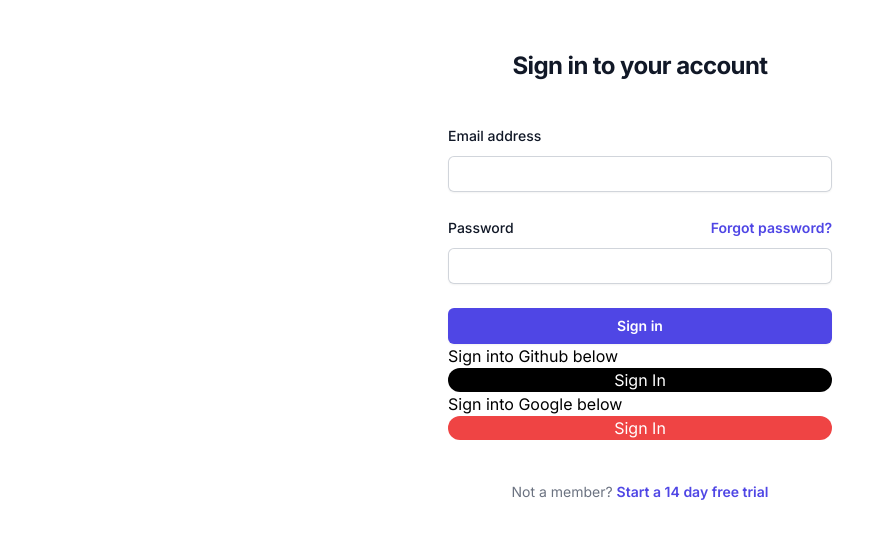
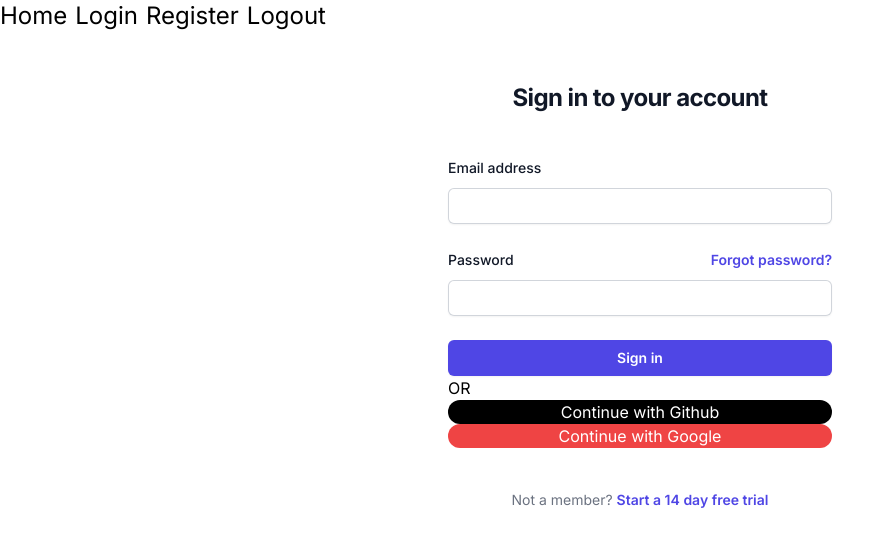
Before and after one commit to rurigrass/next-auth, a Next.js app: page /login in a window 1280 px wide. Shown: the top 546 px of the page, without its empty margins (0-893 px from the left). Built offline with nearby package versions, Linux system fonts and the light colour scheme.

Commit message:
added a menu

```diff
--- a/app/(site)/login/page.tsx
+++ b/app/(site)/login/page.tsx
@@ -101,19 +101,19 @@ const Login = () => {
             </div>
           </form>
 
-          <h1>Sign into Github below</h1>
+          <h1>OR</h1>
           <button
             className="bg-black text-white w-full rounded-full"
             onClick={() => signIn("github")}
           >
-            Sign In
+            Continue with Github
           </button>
-          <h1>Sign into Google below</h1>
+          <br/>
           <button
             className="bg-red-500 text-white w-full rounded-full"
             onClick={() => signIn("google")}
           >
-            Sign In
+            Continue with Google
           </button>
 
           <p className="mt-10 text-center text-sm text-gray-500">
--- a/app/api/auth/[...nextauth]/route.ts
+++ b/app/api/auth/[...nextauth]/route.ts
@@ -31,7 +31,7 @@ export const authOptions: AuthOptions = {
       },
       async authorize(credentials) {
         //check if email and password are there:
-        if (!credentials?.email || !credentials.password) {
+        if (!credentials?.email || !credentials?.password) {
           throw new Error("Please enter email and password");
         }
 
@@ -43,8 +43,6 @@ export const authOptions: AuthOptions = {
         //if no user is found
         if (!user || !user?.hashedPassword) {
           throw new Error("No user found");
-          console.log('error is here');
-
         }
 
         //check to see if password matches
--- a/app/layout.tsx
+++ b/app/layout.tsx
@@ -2,6 +2,7 @@ import { Inter } from "next/font/google";
 import "./globals.css";
 import Provider from "./context/AuthContext";
 import ToasterContext from "./context/ToasterContext";
+import Link from "next/link";
 
 const inter = Inter({ subsets: ["latin"] });
 
@@ -19,7 +20,22 @@ export default function RootLayout({
     <html lang="en">
       <body className={inter.className}>
         <Provider>
-          <ToasterContext /> {children}
+          <ToasterContext />
+          <div className="flex space-x-2">
+            <Link href={"/"} className="text-2xl">
+              Home
+            </Link>
+            <Link href={"/login"} className="text-2xl">
+              Login
+            </Link>
+            <Link href={"/register"} className="text-2xl">
+              Register
+            </Link>
+            <Link href={"/logout"} className="text-2xl">
+              Logout
+            </Link>
+          </div>
+          {children}
         </Provider>
       </body>
     </html>
--- a/app/libs/prismadb.ts
+++ b/app/libs/prismadb.ts
@@ -8,3 +8,5 @@ const client = globalThis.prisma || new PrismaClient();
 if (process.env.NODE_ENV === "production") globalThis.prisma = client;
 
 export default client;
+
+//NEW
--- a/app/page.tsx
+++ b/app/page.tsx
@@ -1,13 +1,13 @@
 import { getServerSession } from "next-auth";
 import { authOptions } from "./api/auth/[...nextauth]/route";
 import User from "./components/User";
+import Link from "next/link";
 
 export default async function Home() {
   const session = await getServerSession(authOptions);
 
   return (
     <section>
-      <h1 className="text-2xl">Home</h1>
       <br />
       <h1 className="text-xl underline">Server Side Rendered</h1>
       <pre>{JSON.stringify(session)}</pre>
```
Also changed, not shown: 1 other file (tests, documents, lock files or other folders).
